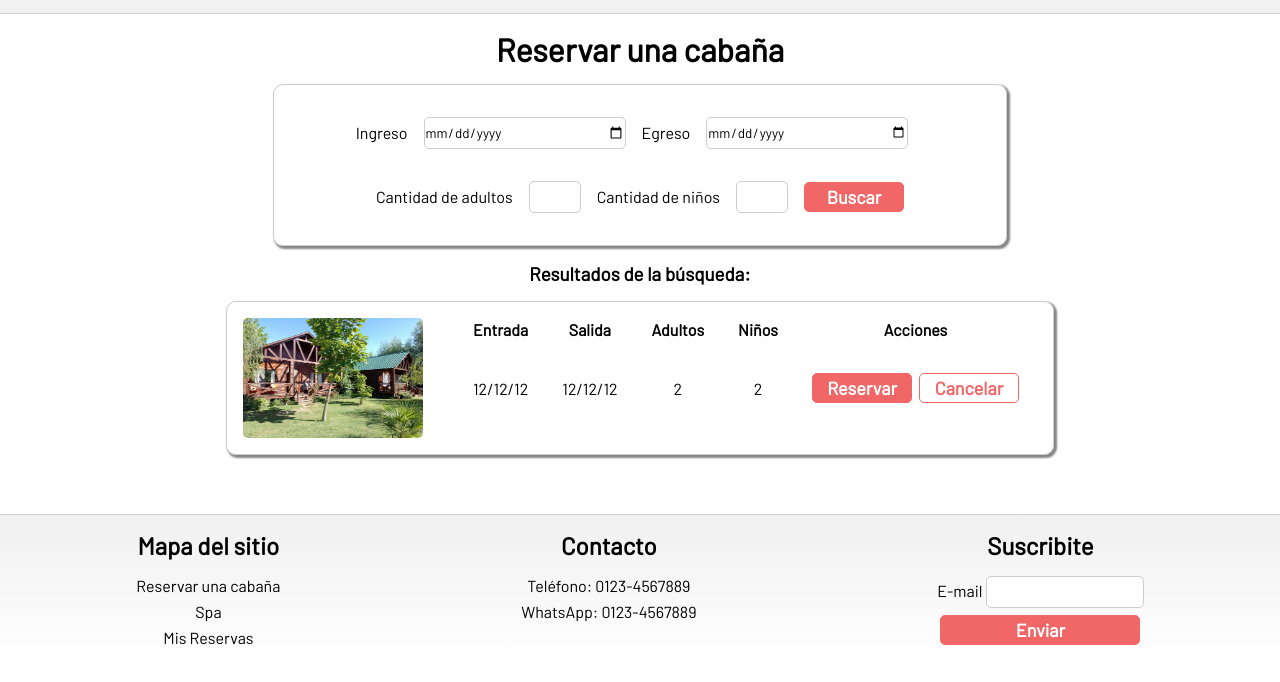
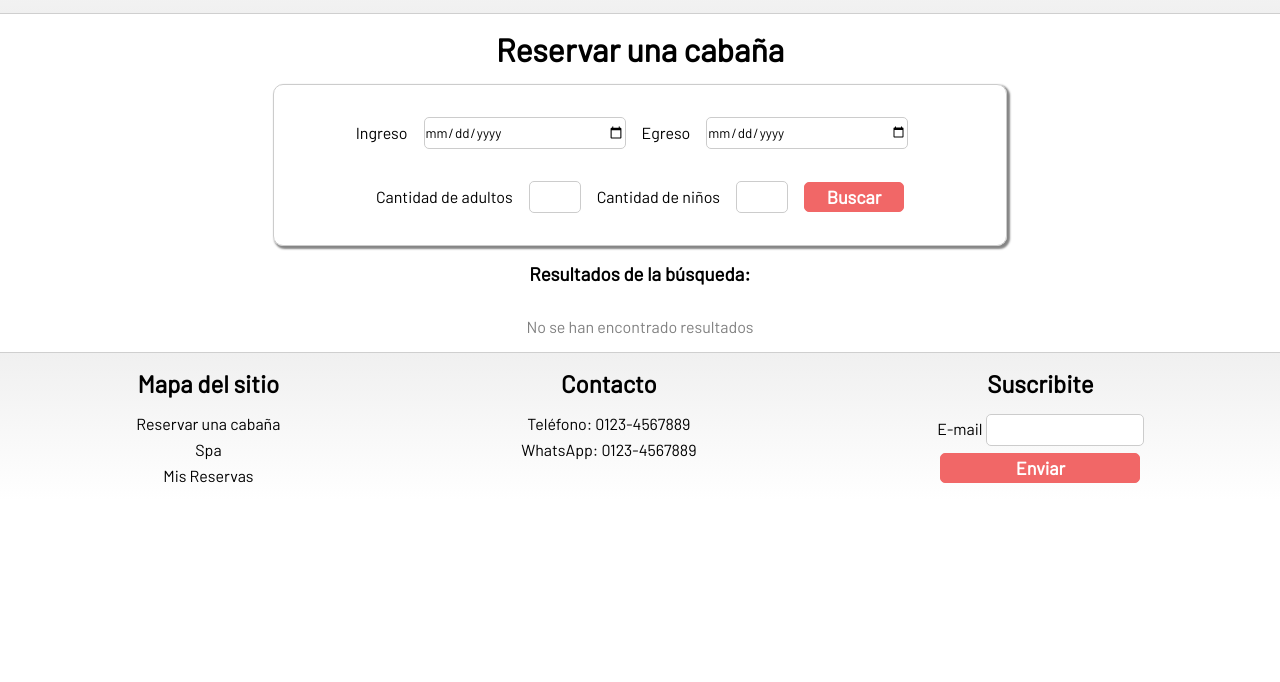
Before and after one commit to luismaria-hernandez/booking-app, a website: page index.html in a window 1280 px wide. Both pictures are taken after a click on the button "Buscar". Shown: the part 118-800 px from the top of the page. Drawn offline with Linux system fonts and the light colour scheme.

Commit message:
Lógica de JavaScript agregada

```diff
--- a/index.html
+++ b/index.html
@@ -31,32 +31,23 @@
         <section class="main__reserva-buscador" id="reservaBuscador">
             <article class="main__reserva-buscador-seccion1">
                 <label for="ingreso">Ingreso</label>
-                <input class="main__reserva-buscador-seccion1-entrada" type="date">
+                <input class="main__reserva-buscador-seccion1-entrada" id="ingreso" type="date">
                 <label for="egreso">Egreso</label>
-                <input class="main__reserva-buscador-seccion1-entrada" type="date">
+                <input class="main__reserva-buscador-seccion1-entrada" id="egreso" type="date">
             </article>
             <div class="main__reserva-buscador-divisor"></div>
             <article class="main__reserva-buscador-seccion2">
-                <label for="cantAdultos">Cantidad de adultos</label>
-                <input class="main__reserva-buscador-seccion2-entrada" type="text">
-                <label for="cantAdultos">Cantidad de niños</label>
-                <input class="main__reserva-buscador-seccion2-entrada" type="text">
-                <button class="main__reserva-buscador-seccion2-boton">Buscar</button>
+                <label for="adultos">Cantidad de adultos</label>
+                <input class="main__reserva-buscador-seccion2-entrada" type="text" id="adultos">
+                <label for="ninos">Cantidad de niños</label>
+                <input class="main__reserva-buscador-seccion2-entrada" type="text" id="ninos">
+                <button class="main__reserva-buscador-seccion2-boton" id="buscar">Buscar</button>
             </article>
         </section>
+        <h3 class="main__reserva-visor-titulo">Resultados de la búsqueda:</h3>
         <section class="main__reserva-visor" id="reservaVisor">
-            <h3 class="main__reserva-visor-titulo">Resultados de la búsqueda:</h3>
-            <article class="main__reserva-visor-tarjeta">
-                <img class="main__reserva-visor-tarjeta-img" src="recursos/cabaña1.jpg">
-                <table class="main__reserva-visor-tarjeta-tabla">
-                    <thead>
-                        <th>Entrada</th><th>Salida</th><th>Adultos</th><th>Niños</th><th>Acciones</th>
-                    </thead>
-                    <tbody>
-                        <td>12/12/12</td><td>12/12/12</td><td>2</td><td>2</td><td><button class="main__reserva-visor-tarjeta-tabla-botonR">Reservar</button><button class="main__reserva-visor-tarjeta-tabla-botonC"">Cancelar</button></td>
-                    </tbody>
-                </table>
-            </article>
+
+
         </section>
     </main>
 
--- a/js/script.js
+++ b/js/script.js
@@ -0,0 +1,84 @@
+'use strict'
+
+let btnBuscar = document.getElementById('buscar');
+let contenedor = document.getElementById('reservaVisor');
+
+const cabanas = [
+    {
+        src:'recursos/cabaña1.jpg',
+        nombre:'Los Osos',
+        ingreso: '2022-10-3',
+        egreso: '2022-10-9',
+        adultos: 2,
+        ninos: 2
+    },
+    {
+        src:'recursos/cabaña2.jpg',
+        nombre:'Los Pumas',
+        ingreso:'2022-10-10',
+        egreso: '2022-10-16',
+        adultos: 7,
+        ninos: 0
+    },
+    {
+        src:'recursos/cabaña3.jpg',
+        nombre:'Los Álamos',
+        ingreso: '2022-10-17',
+        egreso: '2022-10-23',
+        adultos: 4,
+        ninos: 4
+    },
+    {
+        src:'recursos/cabaña4.jpg',
+        nombre:'Los vados',
+        ingreso: '2022-10-3',
+        egreso: '2022-10-9',
+        adultos: 2,
+        ninos: 2
+    }
+];
+
+
+btnBuscar.addEventListener('click',()=>{
+
+    let encontrado = [];
+    contenedor.innerHTML =``;
+
+    let ingreso = new Date (document.getElementById('ingreso').value);
+    let egreso = new Date(document.getElementById('egreso').value);
+    let adultos = document.getElementById('adultos').value;
+    let ninos = document.getElementById('ninos').value;
+
+    cabanas.forEach(e => {
+        let fecha1 = new Date(e.ingreso);
+        let fecha2 = new Date(e.egreso);
+
+        if(ingreso>=fecha1 && egreso <=fecha2 && adultos<=e.adultos && ninos<=e.ninos){
+            encontrado.push(e);
+        }
+    });
+
+    console.log(encontrado);
+
+    if(encontrado.length!=0){
+
+        encontrado.forEach(e=>{
+
+            contenedor.innerHTML += `<article class="main__reserva-visor-tarjeta">
+                                        <img class="main__reserva-visor-tarjeta-img" src="${e.src}">
+                                        <table class="main__reserva-visor-tarjeta-tabla">
+                                            <thead>
+                                                <th>Nombre</th><th>Entrada</th><th>Salida</th><th>Adultos</th><th>Niños</th><th>Acciones</th>
+                                            </thead>
+                                            <tbody>
+                                                <td>${e.nombre}</td><td>${e.ingreso}</td><td>${e.egreso}</td><td>${e.adultos}</td><td>${e.ninos}</td><td><button class="main__reserva-visor-tarjeta-tabla-botonR">Reservar</button><button class="main__reserva-visor-tarjeta-tabla-botonC"">Cancelar</button></td>
+                                            </tbody>
+                                        </table>
+                                    </article>`;
+        })
+    }
+    else{
+        contenedor.innerHTML += `<p class="main__reserva-visor-noResult">No se han encontrado resultados</p>`;
+    }
+
+});
--- a/scss/_index.scss
+++ b/scss/_index.scss
@@ -3,7 +3,7 @@
     display: flex;
     flex-direction: column;
     align-items: center;
-    height: 500px;
+    height: auto;
 
     &-titulo {
         margin: 16px;
@@ -61,12 +61,17 @@
             text-align: center;
             margin: 16px 0 16px;
         }
+        &-noResult{
+            color: grey;
+            margin: 16px 0 16px;
+        }
         &-tarjeta{
             display: flex;
             border: $color-borde-buscador solid 1px;
             padding: 16px;
             border-radius: 10px;
             box-shadow: $sombra-tarjetas;
+            margin: 20px 0 20px 0;
 
             &-img{
                 width: 180px;
```
Also changed, not shown: css/estilos.css, recursos/cabaña4.jpg (added).
